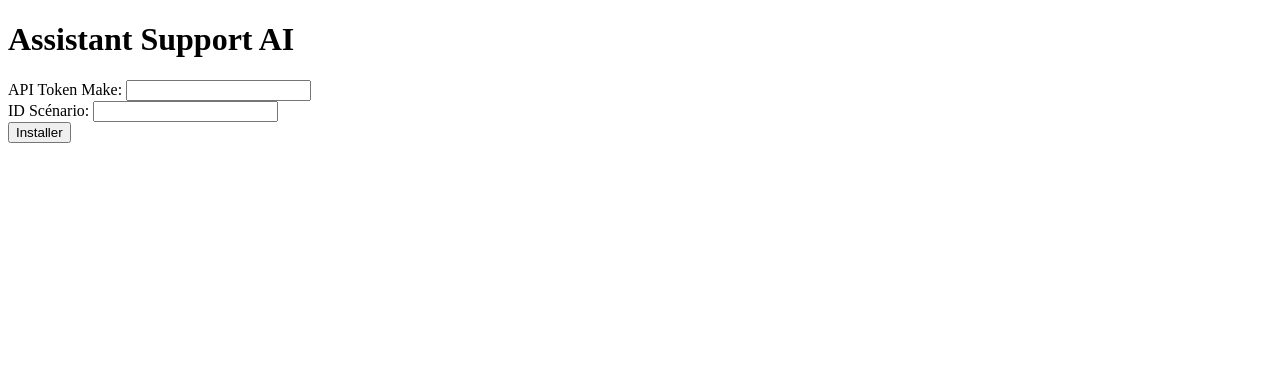
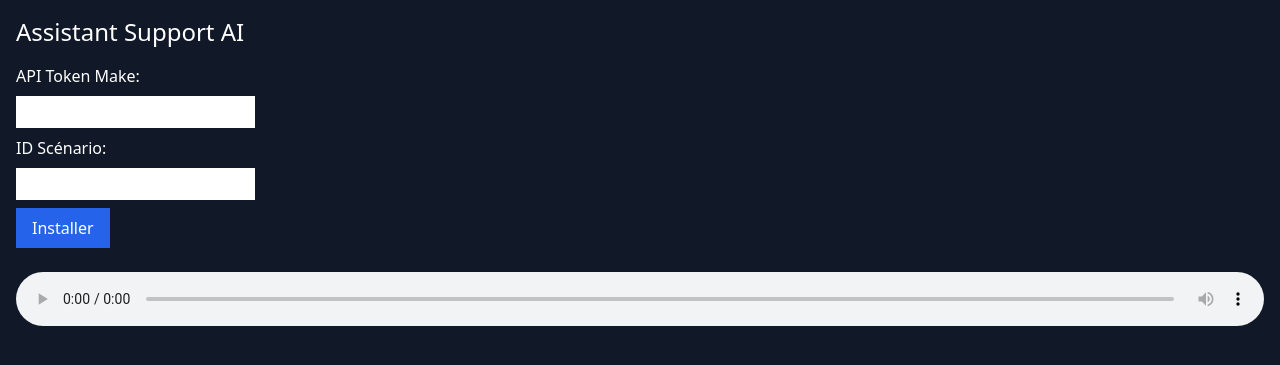
Before and after one commit to patrickgarnon/Graal-Nexus-AI, a Flask app: page / in a window 1280 px wide. Shown: the top 365 px of the page. Run offline with Flask 3, Linux system fonts and the light colour scheme; some libraries are stand-ins or nearby versions.

Commit message:
Add ElevenLabs audio integration and playback

```diff
--- a/support_assistant/app.py
+++ b/support_assistant/app.py
@@ -1,5 +1,6 @@
-from flask import Flask, request, render_template
+from flask import Flask, request, render_template, Response
 import requests
+from integrations.elevenlabs import get_voice_audio
 
 app = Flask(__name__)
 
@@ -33,5 +34,15 @@ def install():
     return f"Scenario {result['scenario']} triggered with status {result['status']}."
 
 
+@app.route("/elevenlabs/voice/<voice_id>", methods=["GET"])
+def elevenlabs_voice(voice_id: str):
+    api_key = request.args.get("api_key")
+    text = request.args.get("text", "Bonjour")
+    if not api_key:
+        return "Missing API key", 400
+    audio = get_voice_audio(api_key, voice_id, text)
+    return Response(audio, mimetype="audio/mpeg")
+
+
 if __name__ == "__main__":
     app.run(debug=True)
--- /dev/null
+++ b/support_assistant/integrations/elevenlabs.py
@@ -0,0 +1,27 @@
+import requests
+
+ELEVENLABS_API_BASE = "https://api.elevenlabs.io/v1"
+
+def get_voice_audio(api_key: str, voice_id: str, text: str) -> bytes:
+    """Generate speech audio using ElevenLabs API.
+
+    Args:
+        api_key: ElevenLabs API key.
+        voice_id: Identifier of the voice to use.
+        text: Text to synthesize.
+
+    Returns:
+        Audio content in MPEG format as bytes.
+    """
+    headers = {
+        "xi-api-key": api_key,
+        "Accept": "audio/mpeg",
+    }
+    data = {"text": text}
+    response = requests.post(
+        f"{ELEVENLABS_API_BASE}/text-to-speech/{voice_id}",
+        headers=headers,
+        json=data,
+    )
+    response.raise_for_status()
+    return response.content
--- a/support_assistant/templates/index.html
+++ b/support_assistant/templates/index.html
@@ -3,15 +3,17 @@
 <head>
     <meta charset="UTF-8">
     <title>Assistant Support AI</title>
+    <script src="https://cdn.tailwindcss.com"></script>
 </head>
-<body>
-    <h1>Assistant Support AI</h1>
-    <form action="/install" method="post">
-        <label for="api_token">API Token Make:</label>
-        <input type="text" id="api_token" name="api_token" required><br>
-        <label for="scenario_id">ID Scénario:</label>
-        <input type="text" id="scenario_id" name="scenario_id" required><br>
-        <button type="submit">Installer</button>
+<body class="bg-gray-900 text-white p-4">
+    <h1 class="text-2xl mb-4">Assistant Support AI</h1>
+    <form action="/install" method="post" class="space-y-2">
+        <label for="api_token" class="block">API Token Make:</label>
+        <input type="text" id="api_token" name="api_token" required class="text-black p-1"><br>
+        <label for="scenario_id" class="block">ID Scénario:</label>
+        <input type="text" id="scenario_id" name="scenario_id" required class="text-black p-1"><br>
+        <button type="submit" class="bg-blue-600 px-4 py-2">Installer</button>
     </form>
+    <audio id="voice-player" controls class="mt-6 w-full"></audio>
 </body>
 </html>
```
Also changed, not shown: support_assistant/integrations/__init__.py (added).
